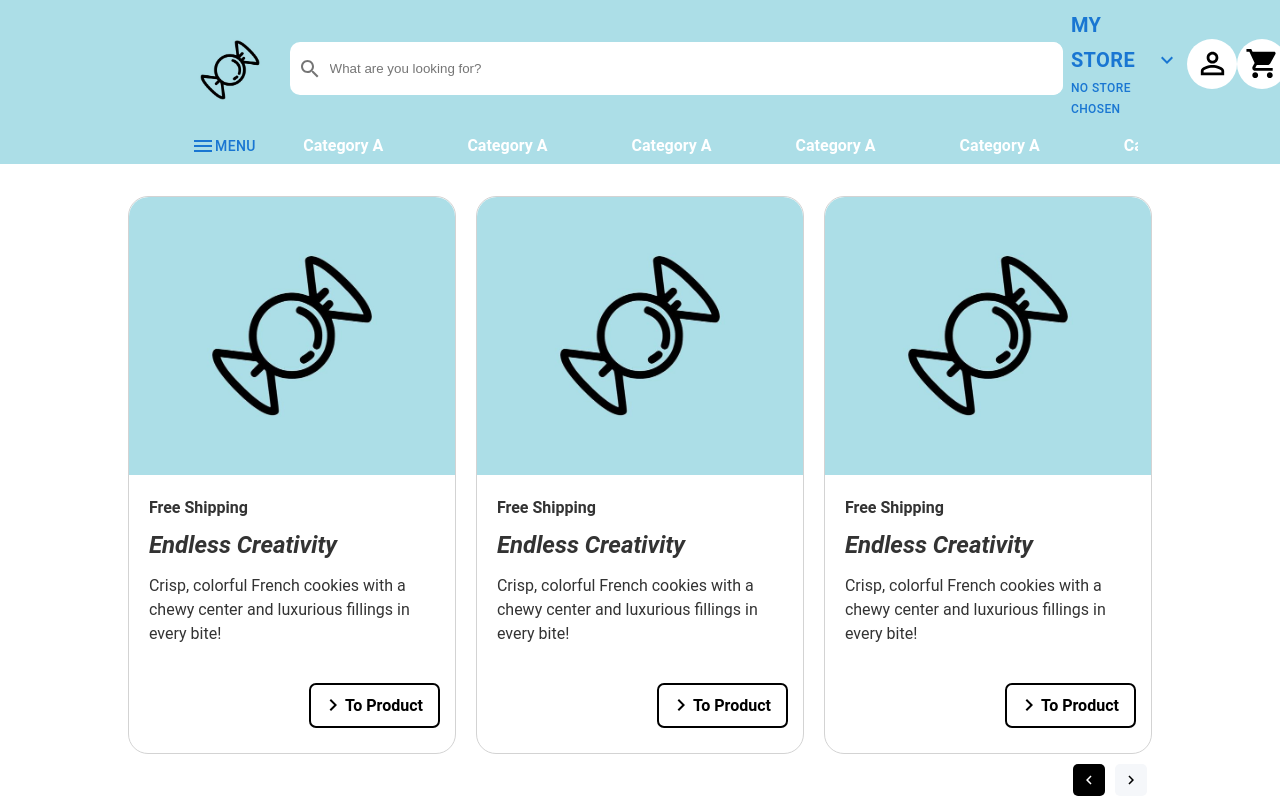
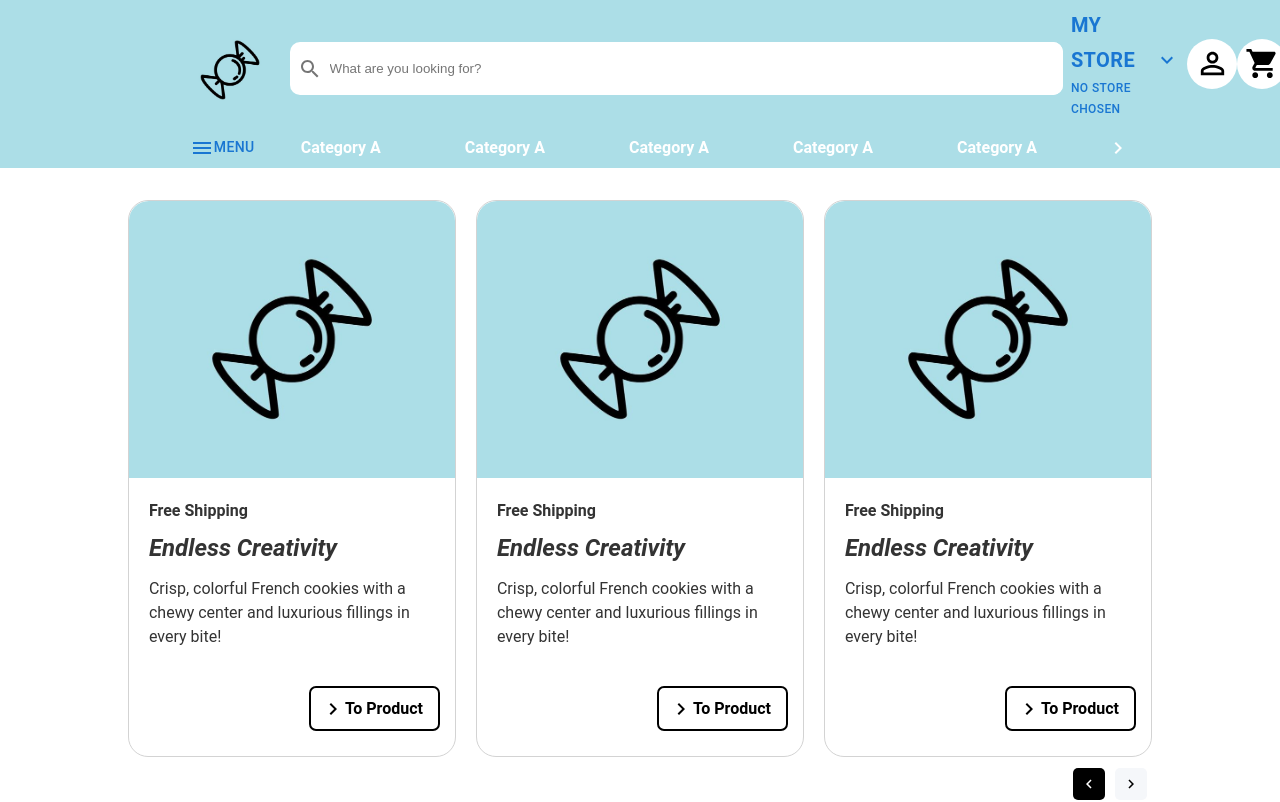
Before and after one commit to gaoxam123/NewspaperApp, a React (Vite) app in the folder client/: page / in a window 1280 px wide. Shown: the top 802 px of the page. Built offline with nearby package versions, Linux system fonts and the light colour scheme.

Commit message:
fix category button

```diff
--- a/client/src/components/navbar/navbar.css
+++ b/client/src/components/navbar/navbar.css
@@ -34,7 +34,6 @@
     white-space: nowrap;
     position: relative;
     scroll-behavior: smooth;
-    white-space: nowrap;
 }
 
 .category-list::-webkit-scrollbar {
--- a/client/src/components/navbar/navbar.jsx
+++ b/client/src/components/navbar/navbar.jsx
@@ -5,7 +5,7 @@ import KeyboardArrowDownIcon from '@mui/icons-material/KeyboardArrowDown'
 import KeyboardArrowRightIcon from '@mui/icons-material/KeyboardArrowRight'
 import KeyboardArrowLeftIcon from '@mui/icons-material/KeyboardArrowLeft'
 import { IconButton, Button } from "@mui/material"
-import { useState, useRef } from "react"
+import { useState, useRef, useEffect } from "react"
 import { Link } from "react-router-dom"
 import MenuSidebar from "../sidebar/menu/MenuSidebar"
 import AccountSidebar from "../sidebar/account/AccountSidebar"
@@ -37,6 +37,10 @@ export default function Navbar() {
       setShowRightArrow(listRef.current.scrollLeft + listRef.current.clientWidth < listRef.current.scrollWidth - 1);
     }
   }
+
+  useEffect(() => {
+    setShowRightArrow(true)
+  }, [])
 
   const [menuSidebar, setMenuSidebar] = useState(false)
   function handleMenuClick() {
```
